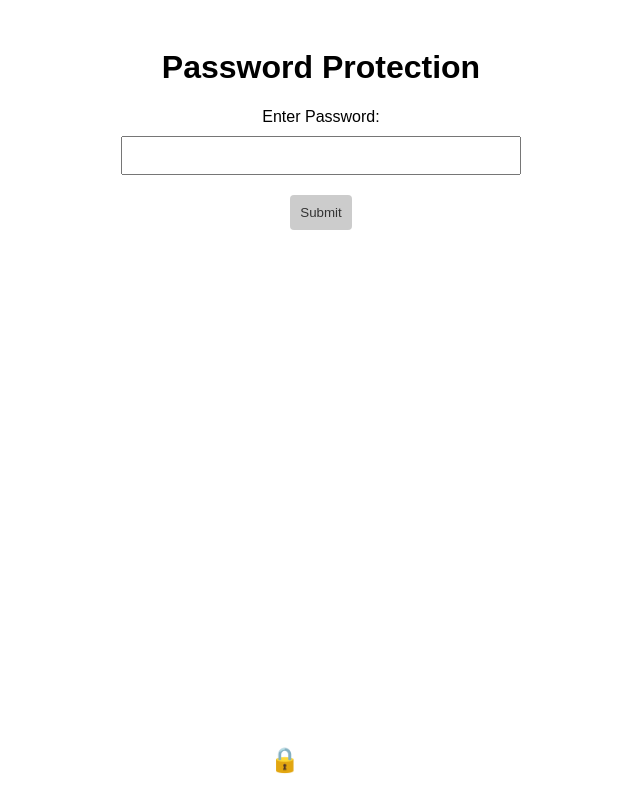
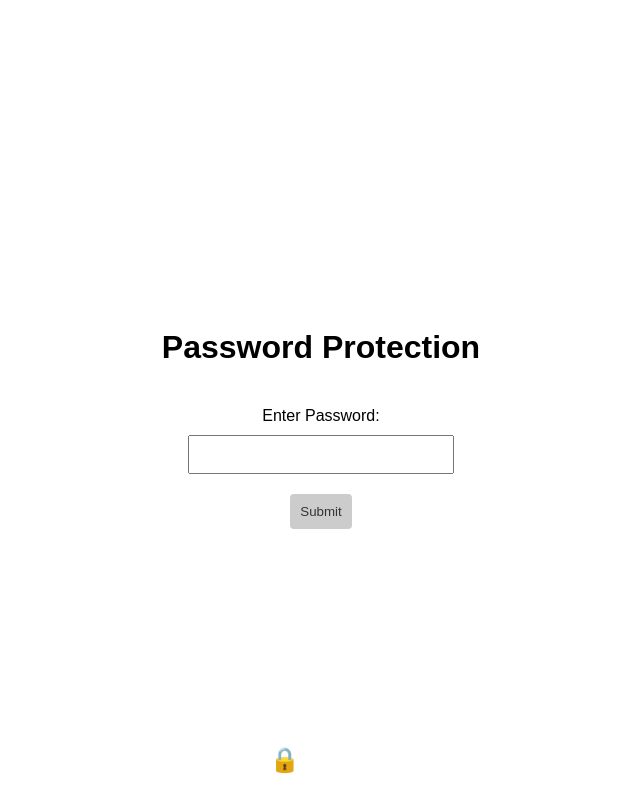
Before and after one commit to Engineering-college-btech-Project2/password-html, a plain HTML site: page pRi3sEnT4tIoN7pAsS8wOrD.html in a window 1280 px wide. Shown: the whole page, without its empty margins (319-959 px from the left). Drawn offline with Linux system fonts and the light colour scheme.

Commit message:
Update pRi3sEnT4tIoN7pAsS8wOrD.html

```diff
--- a/pRi3sEnT4tIoN7pAsS8wOrD.html
+++ b/pRi3sEnT4tIoN7pAsS8wOrD.html
@@ -12,11 +12,26 @@
             transition: background-color 0.5s ease;
             position: relative;
             min-height: 100vh; /* Ensure the body covers at least the full viewport height */
+            display: flex;
+            flex-direction: column;
+            align-items: center;
+            justify-content: center;
+        }
+
+        h1, form {
+            opacity: 0;
+            animation: fadeIn 1s forwards;
+        }
+
+        @keyframes fadeIn {
+            to {
+                opacity: 1;
+            }
         }
 
         form {
             max-width: 400px;
-            margin: 0 auto;
+            margin: 20px auto; /* Add margin for better spacing */
         }
 
         label {
```
